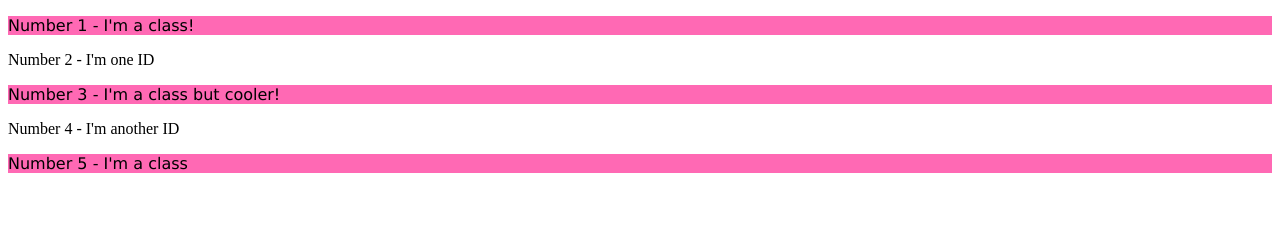
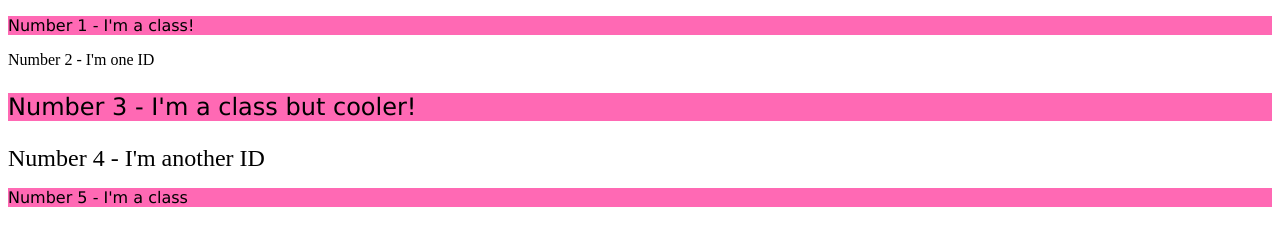
Before and after one commit to Bstrinic/02-class-id-selectors, a plain HTML site: page index.html in a window 1280 px wide. Drawn offline with Linux system fonts and the light colour scheme.

Commit message:
Added .adjust-font-size at 24px on number 3 and 4 in index.html

```diff
--- a/styles.css
+++ b/styles.css
@@ -2,3 +2,7 @@
     background-color: #ff69b4;
     font-family: Verdana, "DejaVu Sans", sans-serif;
 }
+
+.adjust-font-size {
+    font-size: 24px;
+}
```
